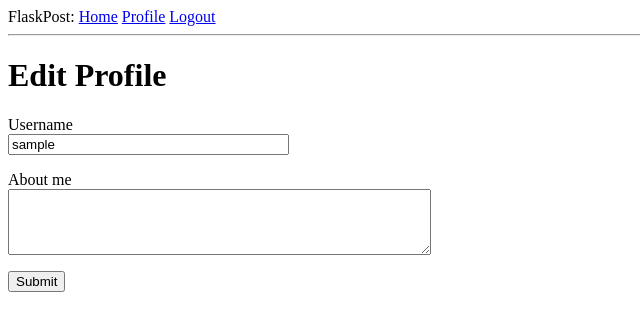
After one commit to sforsell/flaskpost, a Flask app: page /edit_profile in a window 1280 px wide. The commit adds this page. Shown: the top 331 px of the page, without its empty margins (0-640 px from the left). Run offline with Flask 2, Linux system fonts and the light colour scheme; the visitor is signed in with stand-in values (Sample User, id 1); data comes from the database, SQL or seed files in the repository.

Commit message:
add update profile form, router and view, migration for new fields

```diff
--- a/app/forms.py
+++ b/app/forms.py
@@ -1,6 +1,6 @@
 from flask_wtf import FlaskForm
-from wtforms import StringField, PasswordField, BooleanField, SubmitField
-from wtforms.validators import DataRequired, ValidationError, Email, EqualTo
+from wtforms import StringField, PasswordField, BooleanField, SubmitField, TextAreaField
+from wtforms.validators import DataRequired, ValidationError, Email, EqualTo, Length
 from app.models import User
 
 class LoginForm(FlaskForm):
@@ -26,3 +26,9 @@ class RegistrationForm(FlaskForm):
         user = User.query.filter_by(email=email.data).first()
         if user is not None:
             raise ValidationError('Did you already sign up using this email address? Login or use a different email address.')
+
+
+class EditProfileForm(FlaskForm):
+    username = StringField('Username', validators=[DataRequired()])
+    about_me = TextAreaField('About me', validators=[Length(min=0, max=140)])
+    submit = SubmitField('Submit')
--- a/app/models.py
+++ b/app/models.py
@@ -1,6 +1,7 @@
 from app import db, login
 from datetime import datetime
 from flask_login import UserMixin
+from hashlib import md5
 from werkzeug.security import generate_password_hash, check_password_hash
 
 class User(UserMixin, db.Model):
@@ -8,6 +9,8 @@ class User(UserMixin, db.Model):
     username = db.Column(db.String(64), index=True, unique=True)
     email = db.Column(db.String(120), index=True, unique=True)
     password_hash = db.Column(db.String(128))
+    about_me = db.Column(db.String(140))
+    last_seen = db.Column(db.DateTime, default=datetime.utcnow)
 
     posts = db.relationship('Post', backref='author', lazy='dynamic')  # for relationship reference model -> CamelCase
 
@@ -19,6 +22,10 @@ class User(UserMixin, db.Model):
 
     def check_password(self, password):
         return check_password_hash(self.password_hash, password)
+
+    def avatar(self, size):
+        digest = md5(self.email.lower().encode('utf-8')).hexdigest()
+        return 'https://www.gravatar.com/avatar/{}?d=retro&s={}'.format(digest, size)
 
 
 @login.user_loader
--- a/app/routes.py
+++ b/app/routes.py
@@ -1,11 +1,17 @@
 from app import app, db
-from app.forms import LoginForm, RegistrationForm
+from app.forms import LoginForm, RegistrationForm, EditProfileForm
 from app.models import User
+from datetime import datetime
 from flask import render_template, flash, redirect, url_for, request
 from flask_login import current_user, login_user, logout_user, login_required
 from werkzeug.urls import url_parse
 
 
+@app.before_request
+def before_request():
+    if current_user.is_authenticated:
+        current_user.last_seen = datetime.utcnow()
+        db.session.commit()
 
 @app.route('/')
 @app.route('/index')
@@ -65,3 +71,18 @@ def user(username):
         {'author': user, 'body': 'Test post #2'}
     ]
     return render_template('user.html', user=user, posts=posts)
+
+@app.route('/edit_profile', methods=['GET', 'POST'])
+@login_required
+def edit_profile():
+    form = EditProfileForm()
+    if form.validate_on_submit():
+        current_user.username = form.username.data
+        current_user.about_me = form.about_me.data
+        db.session.commit()
+        flash('Your changes have been saved')
+        return redirect(url_for('edit_profile'))
+    elif request.method == 'GET':
+        form.username.data = current_user.username
+        form.about_me.data = current_user.about_me
+    return render_template('edit_profile.html', title='Edit Profile', form=form)
--- /dev/null
+++ b/app/templates/_post.html
@@ -0,0 +1,6 @@
+<table>
+    <tr valign="top">
+        <td><img src="{{ post.author.avatar(36) }}"></td>
+        <td>{{ post.author.username }} says:<br>{{ post.body }}</td>
+    </tr>
+</table>
--- /dev/null
+++ b/app/templates/edit_profile.html
@@ -0,0 +1,23 @@
+{% extends 'base.html' %}
+
+{% block content %}
+    <h1> Edit Profile </h1>
+    <form action="" method="post">
+        {{ form.hidden_tag() }}
+        <p>
+            {{ form.username.label }} <br>
+            {{ form.username(size=32) }} <br>
+            {% for error in form.username.errors %}
+            <span style="color: red;"> [{{ error }}] </span>
+            {% endfor %}
+        </p>
+        <p>
+            {{ form.about_me.label }} <br>
+            {{ form.about_me(cols=50, rows=4) }} <br>
+            {% for error in form.about_me.errors %}
+            <span style="color: red;"> [{{ error }}] </span>
+            {% endfor %}
+        </p>
+        <p> {{ form.submit() }} </p>
+    </form>
+{% endblock %}
```
Also changed, not shown: app/templates/user.html (+14 -2 lines), migrations/versions/96b2f9e93fcf_add_about_me_and_last_seen_to_user.py (added, +30 -0 lines).
